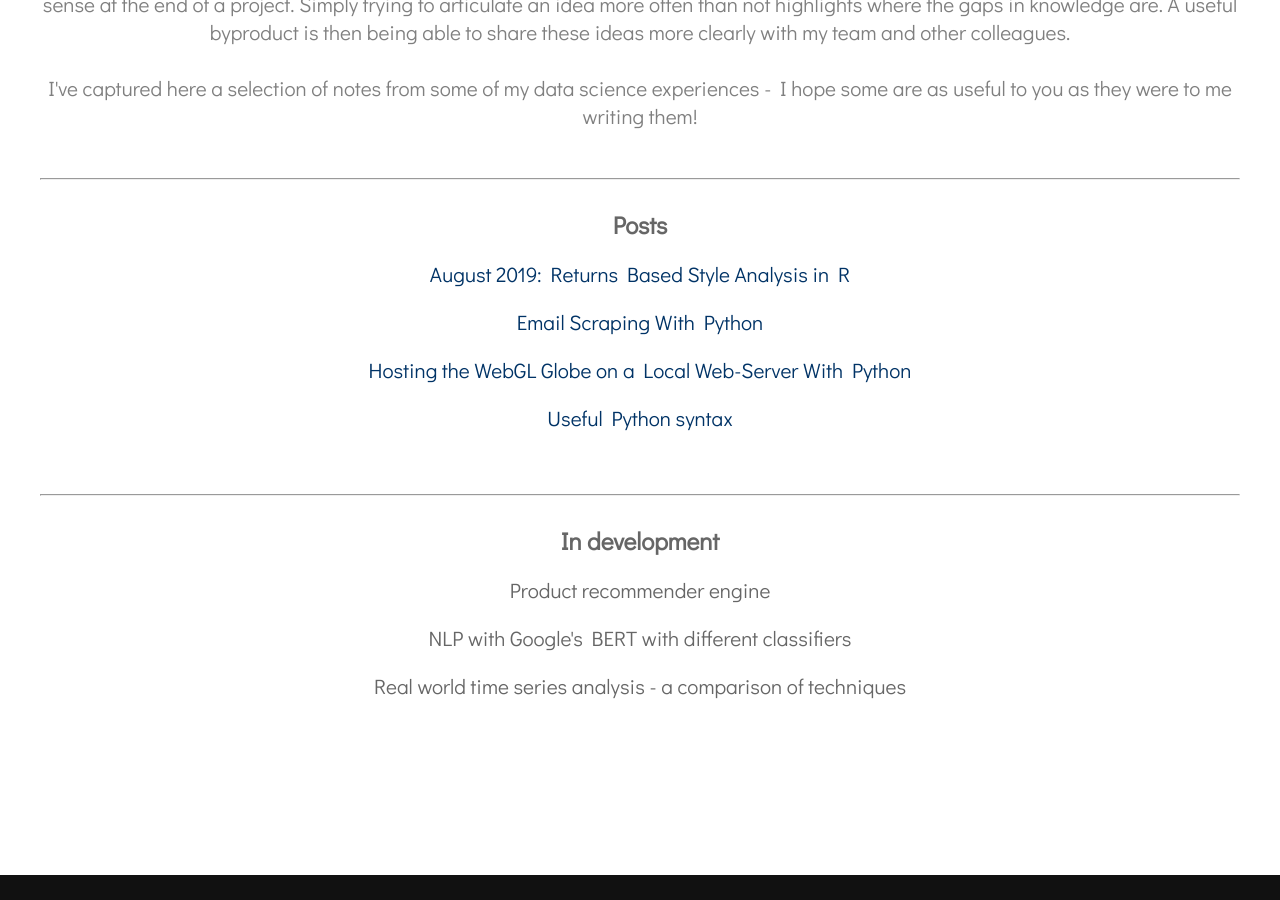
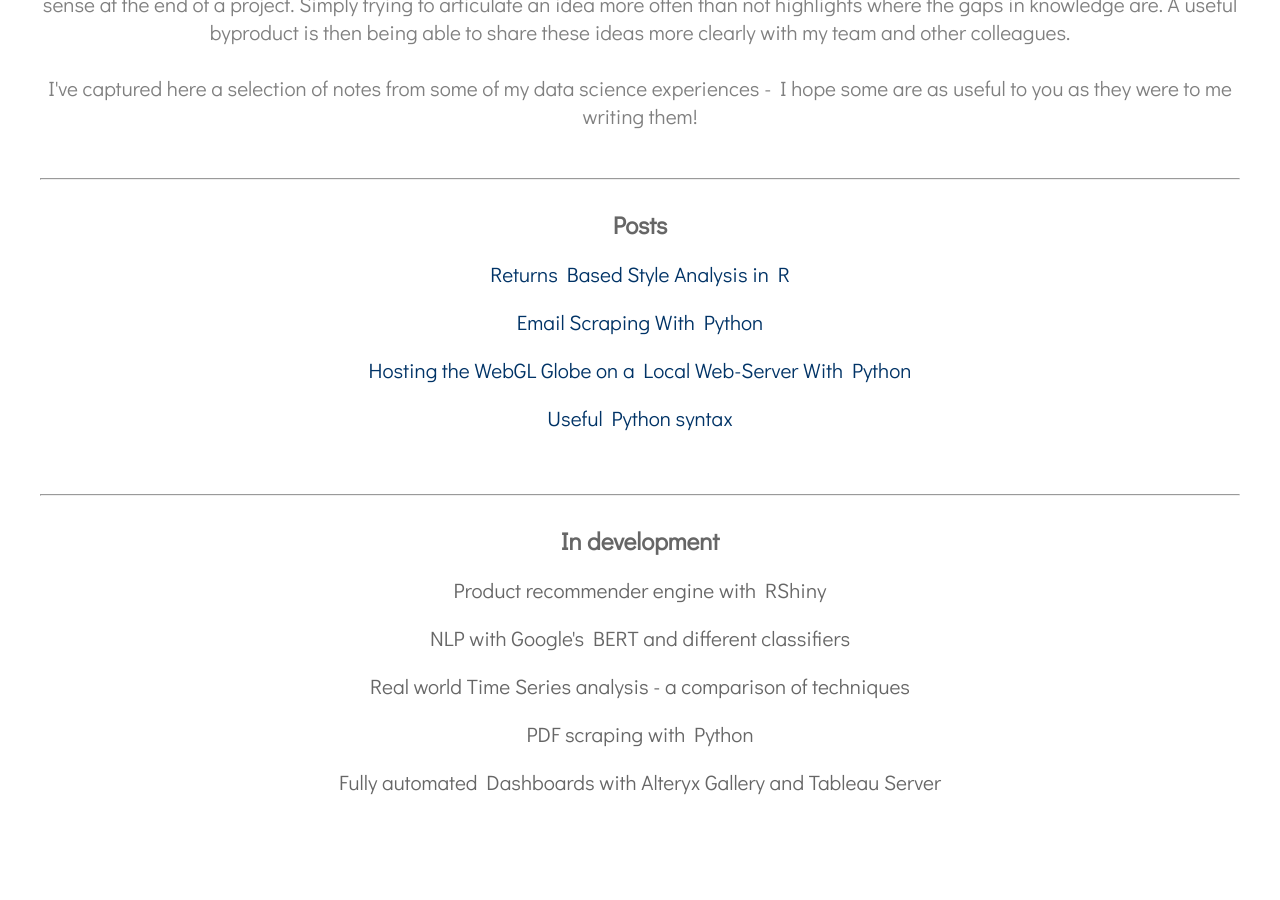
Before and after one commit to ThomasHandscomb/ThomasHandscomb.github.io, a Jekyll site: the page built from Data Science/index.html, in a window 1280 px wide and 900 px high, scrolled down 754 px. Built offline with Jekyll 4.4.1, drawn with Linux system fonts in a browser that asks for light colours.

Commit message:
RBSA Wording change
RBSA Wording change

```diff
--- a/Data Science/index.html
+++ b/Data Science/index.html
@@ -35,9 +35,11 @@ Comment: Manifold thinking
 		<ul class="style_blog">
 		<h3> In development </h3>
 
-			<li> Product recommender engine </li>
-			<li> NLP with Google's BERT with different classifiers </li>
-			<li> Real world time series analysis - a comparison of techniques </li>
+			<li> Product recommender engine with RShiny</li>
+			<li> NLP with Google's BERT and different classifiers </li>
+			<li> Real world Time Series analysis - a comparison of techniques </li>
+			<li> PDF scraping with Python </li>
+			<li> Fully automated Dashboards with Alteryx Gallery and Tableau Server </li>
 
 		</ul>
 	</div>
--- a/_posts/2019-06-25-RBSA.md
+++ b/_posts/2019-06-25-RBSA.md
@@ -1,6 +1,6 @@
 ---
 layout: default_ds_blog
-title: "August 2019: Returns Based Style Analysis in R"
+title: "Returns Based Style Analysis in R"
 description: ""
 Comment: "Returns Based Style Analysis in R"
 date: 2019-08-25
@@ -244,7 +244,7 @@ The plot of both the investment and optimal solution returns gives some suggesti
 </pre>
 
 <img style = "width:50%; height: auto" src = '/images/RBSA_Solution.png'>
-Compare this plot to Ficture 1 <br><br>
+Compare this plot to Figure 1 <br><br>
 As a check to the optimality, let's see if we can find a better solution at random, i.e. a random choice of \( \mathbf{w} \) that achieves a lower \( \mbox{var} (R_t - \mathbf{F_t} \cdot \mathbf{w}) \)
 than the \( 0.006430116 \) of the optimal solution
 <pre>
```
